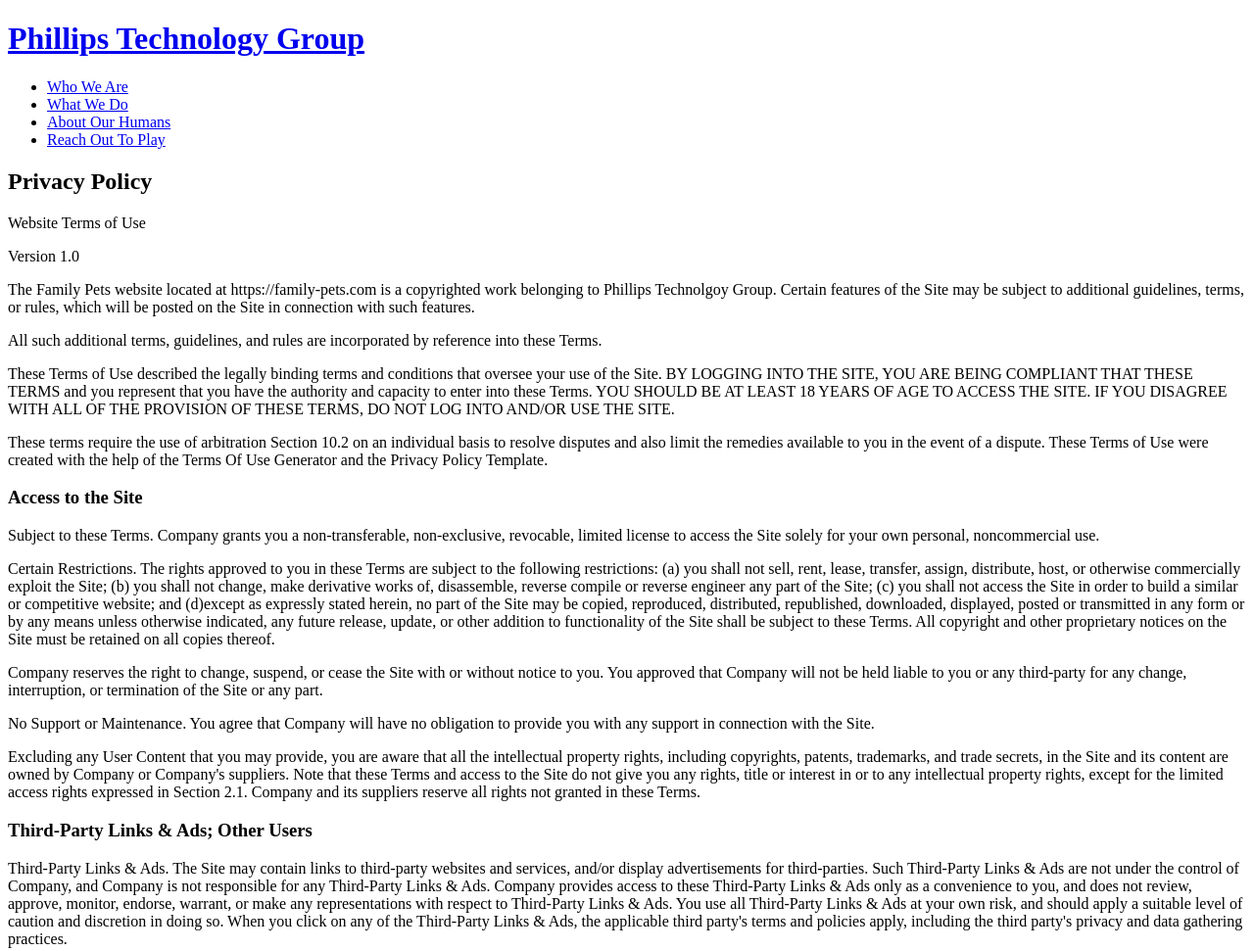
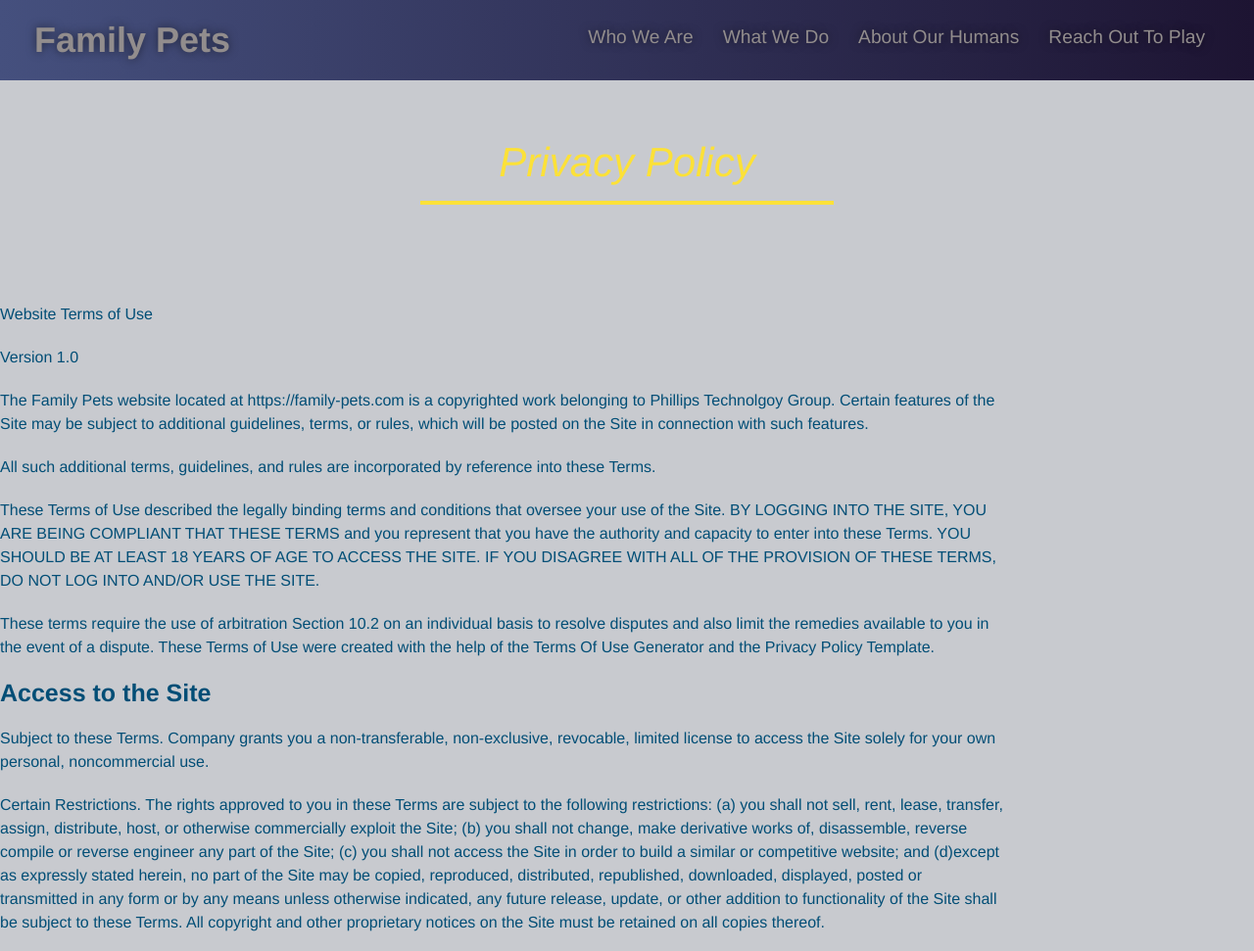
Before and after one commit to cphill11/family-pets, a plain HTML site: page privacy-policy.html in a window 1280 px wide. Shown: the top 971 px of the page at 98% size. Drawn offline with Linux system fonts and the light colour scheme.

```diff
--- /dev/null
+++ b/assets/css/privacy-policy.css
@@ -0,0 +1,56 @@
+/* privacy policy CSS */
+.hero {
+    background-position: bottom;
+    height: auto;
+    text-align: center;
+    margin-bottom: 40px;
+}
+
+.page-title {
+    color: #fce138;
+    display: inline-block;
+    border-bottom: 4px solid #fce138;
+    padding: 0 80px 15px 80px;
+    font-weight: normal;
+    font-size: 42px;
+    font-style: italic;
+}
+
+.secondary-content {
+    width: 80%;
+    margin: center;
+    color: #024e76;
+
+}
+
+.secondary-content h3 {
+    font-size: 25px;
+    margin-top: 20px;
+    margin-bottom: 20px;
+    margin-right: 0;
+    margin-left:0;
+}
+
+.secondary-content p {
+    font-size: 16px;
+    line-height: 1.5;
+    margin-top: 20px;
+    margin-bottom: 20px;
+    margin-right: 0;
+    margin-left:0;
+}
+
+.secondary-content ul {
+    margin-top: 15px;
+    margin-bottom: 15px;
+    margin-right: 20;
+    margin-left:20;
+}
+
+.secondary-content li {
+    color: #39a6b2;
+    margin-top: 10px;
+    margin-bottom: 10px;
+    margin-right: 0;
+    margin-left: 0;
+}
--- a/assets/css/style.css
+++ b/assets/css/style.css
@@ -13,7 +13,8 @@
 Body {
   color: var(--tertiary-color);
   font-family: Helvetica, Arial, sans-serif;
-  /* background-image: url("../images/hero-bg.png"); */
+  background-color:rgba(195, 198, 203, 0.913);
+
 }
 
 header {
--- a/privacy-policy.html
+++ b/privacy-policy.html
@@ -5,12 +5,14 @@
     <meta charset="UTF-8">
     <meta http-equiv="X-UA-Compatible" content="IE=edge">
     <meta name="viewport" content="width=device-width, initial-scale=1.0">
-    <title>Document</title>
-</head>
+    <title>Family Pets Privacy Policy</title>
+    <link rel="stylesheet" href="./assets/css/style.css"/>
+    <link rel="stylesheet" href="./assets/css/media-queries.css"/>
+    <link rel="stylesheet" href="./assets/css/privacy-policy.css"/>
 
 <body>
     <header>
-        <h1><a href="/">Phillips Technology Group</a></h1>
+        <h1><a href="/">Family Pets</a></h1>
 
         <nav>
             <ul>
@@ -454,10 +456,10 @@
         </p>
     </article>
     <footer>
-        <h2>Create by Phillips Technology Group</h2>
+        <h2>Created by: Criste Phillips, B.S., M.S., Software Developer</h2>
         <div>
             <a href="./privacy-policy.html">Privacy Policy</a> <br>
-            &copy; 2023 Phillips Technology Group, LLC
+            &copy; 2023 Criste Phillips
         </div>
     </footer>
 </body>
```
Also changed, not shown: index.html (+14 -11 lines).
